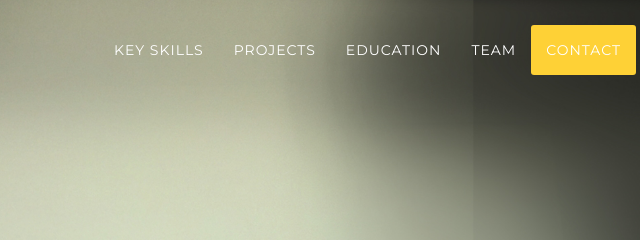
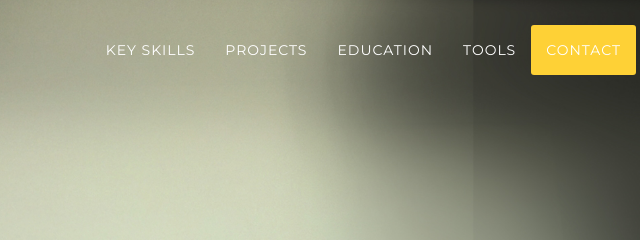
Before and after one commit to socialsudo/socialsudo.github.io, a plain HTML site: page index.html in a window 1280 px wide. Shown: the top 240 px of the page, 589-1229 px from the left. Drawn offline with nearby package versions, Linux system fonts and the light colour scheme; a web font is replaced by a local one.

Commit message:
Update index.html

```diff
--- a/index.html
+++ b/index.html
@@ -66,7 +66,7 @@
                         <a class="page-scroll" href="#about">Education</a>
                     </li>
                     <li>
-                        <a class="page-scroll" href="#team">Team</a>
+                        <a class="page-scroll" href="#team">TOOLS</a>
                     </li>
                     <li>
                         <a class="page-scroll" href="#contact">Contact</a>
```
